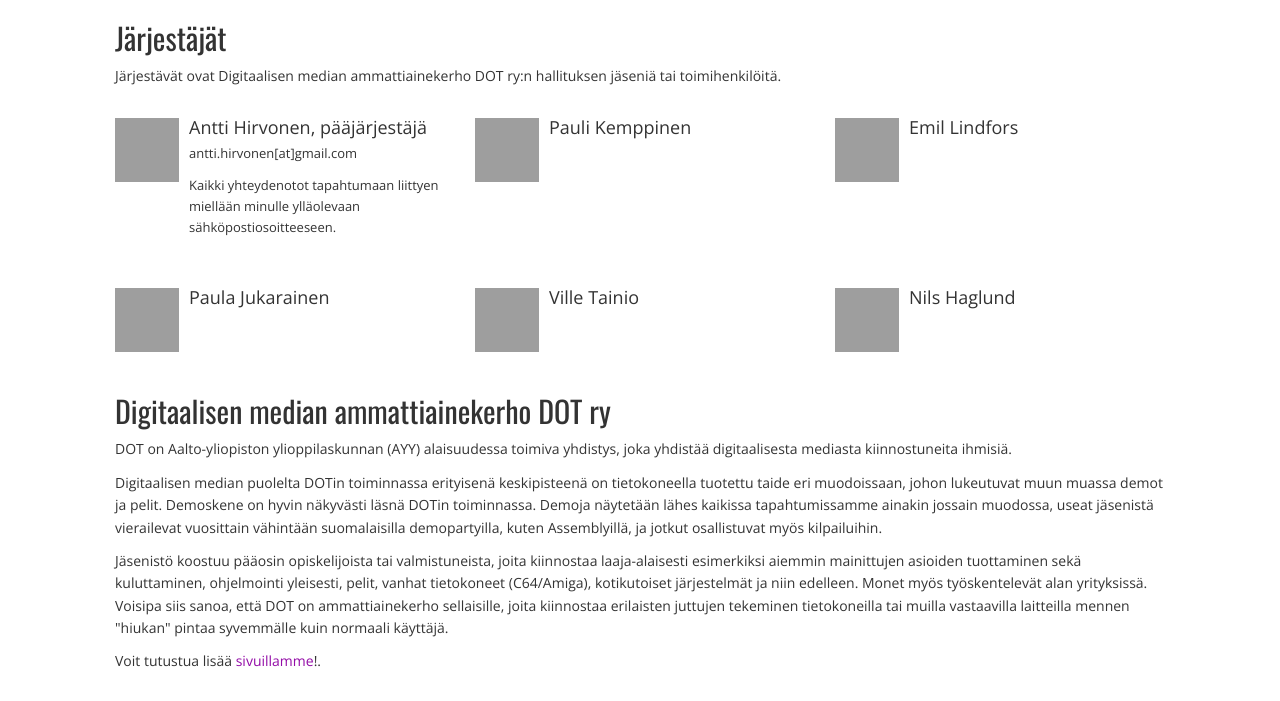
After one commit to anttihirvonen/graffathon, a Flask app: page /team in a window 1280 px wide. The commit adds this page. Shown: the part 233-934 px from the top of the page. Run offline with Flask 2, Linux system fonts and the light colour scheme; parts of the project's set-up code (start-up, migrations or seed data) failed here and were passed over; some libraries are stand-ins or nearby versions; grey boxes are pictures that could not be loaded.

Commit message:
Add team page

```diff
--- a/app/__init__.py
+++ b/app/__init__.py
@@ -67,6 +67,11 @@ def info_faq():
     return render_template('info/faq.html')
 
 
+@app.route('/team')
+def team():
+    return render_template('team.html')
+
+
 @app.route('/in-english')
 def in_english():
     return render_template('in_english.html')
--- a/app/static/css/style.css
+++ b/app/static/css/style.css
@@ -256,6 +256,16 @@ h1, h2, h3 {
     min-height: 600px;
 }
 
+.organizer {
+    margin-top: 20px;
+    margin-bottom: 20px;
+}
+
+.organizer p {
+    margin-top: 5px;
+    font-size: 13px;
+}
+
 /* media queries */
 @media (min-width: 768px) {
     .container {
--- a/app/templates/base_with_nav_and_footer.html
+++ b/app/templates/base_with_nav_and_footer.html
@@ -25,6 +25,7 @@
         {{ menu_item('index', 'Etusivu') }}
         {{ menu_item('info', 'Info') }}
         {{ menu_item('signup', 'Ilmoittaudu!') }}
+        {{ menu_item('team', 'Tiimi') }}
         {{ menu_item('in_english', 'In English') }}
       </ul>
     </div>
--- /dev/null
+++ b/app/templates/team.html
@@ -0,0 +1,92 @@
+{% extends 'base_with_nav_and_footer.html' %}
+{% block short_header_content %}
+<h1>Keitä tapahtuman takana?</h1>
+<p class="lead">Tapahtuman järjestää AYY:n alaisuudessa toimivan DOT ry:n aktiivit.</p>
+{% endblock %}
+{% block content %}
+
+<div class="container">
+  <div class="row">
+    <div class="col-md-12">
+      <h2>Järjestäjät</h2>
+      <p>Järjestävät ovat Digitaalisen median ammattiainekerho DOT ry:n hallituksen jäseniä tai toimihenkilöitä.</p>
+      <div class="row">
+        <div class="col-md-4 organizer">
+          <div class="media">
+            <a class="pull-left" href="#">
+              <img class="media-object" src="http://placekitten.com/64/64" alt="...">
+            </a>
+            <div class="media-body">
+              <h4 class="media-heading">Antti Hirvonen, pääjärjestäjä</h4>
+              <p>antti.hirvonen[at]gmail.com</p>
+              <p>Kaikki yhteydenotot tapahtumaan liittyen miellään minulle ylläolevaan sähköpostiosoitteeseen.</p>
+            </div>
+          </div>
+        </div>
+        <div class="col-md-4 organizer">
+          <div class="media">
+            <a class="pull-left" href="#">
+              <img class="media-object" src="http://placekitten.com/64/64" alt="...">
+            </a>
+            <div class="media-body">
+              <h4 class="media-heading">Pauli Kemppinen</h4>
+            </div>
+          </div>
+        </div>
+        <div class="col-md-4 organizer">
+          <div class="media">
+            <a class="pull-left" href="#">
+              <img class="media-object" src="http://placekitten.com/64/64" alt="...">
+            </a>
+            <div class="media-body">
+              <h4 class="media-heading">Emil Lindfors</h4>
+            </div>
+          </div>
+        </div>
+
+        <div class="clearfix"></div>
+
+        <div class="col-md-4 organizer">
+          <div class="media">
+            <a class="pull-left" href="#">
+              <img class="media-object" src="http://placekitten.com/64/64" alt="...">
+            </a>
+            <div class="media-body">
+              <h4 class="media-heading">Paula Jukarainen</h4>
+            </div>
+          </div>
+        </div>
+        <div class="col-md-4 organizer">
+          <div class="media">
+            <a class="pull-left" href="#">
+              <img class="media-object" src="http://placekitten.com/64/64" alt="...">
+            </a>
+            <div class="media-body">
+              <h4 class="media-heading">Ville Tainio</h4>
+            </div>
+          </div>
+        </div>
+        <div class="col-md-4 organizer">
+          <div class="media">
+            <a class="pull-left" href="#">
+              <img class="media-object" src="http://placekitten.com/64/64" alt="...">
+            </a>
+            <div class="media-body">
+              <h4 class="media-heading">Nils Haglund</h4>
+            </div>
+          </div>
+        </div>
+
+      </div>
+      <h2>Digitaalisen median ammattiainekerho DOT ry</h2>
+      <p>DOT on Aalto-yliopiston ylioppilaskunnan (AYY) alaisuudessa toimiva yhdistys, joka yhdistää digitaalisesta mediasta kiinnostuneita ihmisiä.</p>
+      <p>Digitaalisen median puolelta DOTin toiminnassa erityisenä keskipisteenä on tietokoneella tuotettu taide eri muodoissaan, johon lukeutuvat muun muassa demot ja pelit. Demoskene on hyvin näkyvästi läsnä DOTin toiminnassa. Demoja näytetään lähes kaikissa tapahtumissamme ainakin jossain muodossa, useat jäsenistä vierailevat vuosittain vähintään suomalaisilla demopartyilla, kuten Assemblyillä, ja jotkut osallistuvat myös kilpailuihin.
+
+      </p><p>
+      Jäsenistö koostuu pääosin opiskelijoista tai valmistuneista, joita kiinnostaa laaja-alaisesti esimerkiksi aiemmin mainittujen asioiden tuottaminen sekä kuluttaminen, ohjelmointi yleisesti, pelit, vanhat tietokoneet (C64/Amiga), kotikutoiset järjestelmät ja niin edelleen. Monet myös työskentelevät alan yrityksissä. Voisipa siis sanoa, että DOT on ammattiainekerho sellaisille, joita kiinnostaa erilaisten juttujen tekeminen tietokoneilla tai muilla vastaavilla laitteilla mennen "hiukan" pintaa syvemmälle kuin normaali käyttäjä.</p>
+      <p>Voit tutustua lisää <a href="http://dot.ayy.fi" target="_blank">sivuillamme</a>!.</p>
+    </div>
+  </div>
+</div>
+
+{% endblock %}
```
